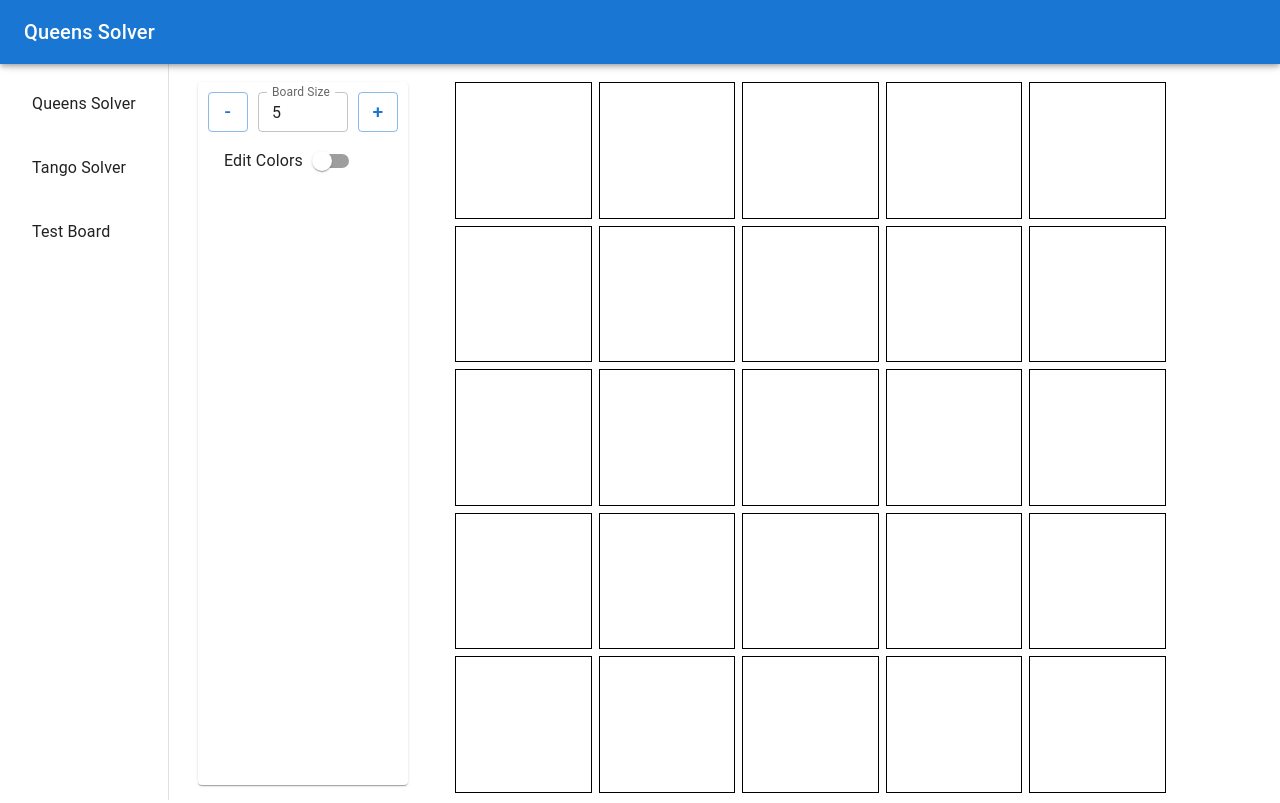
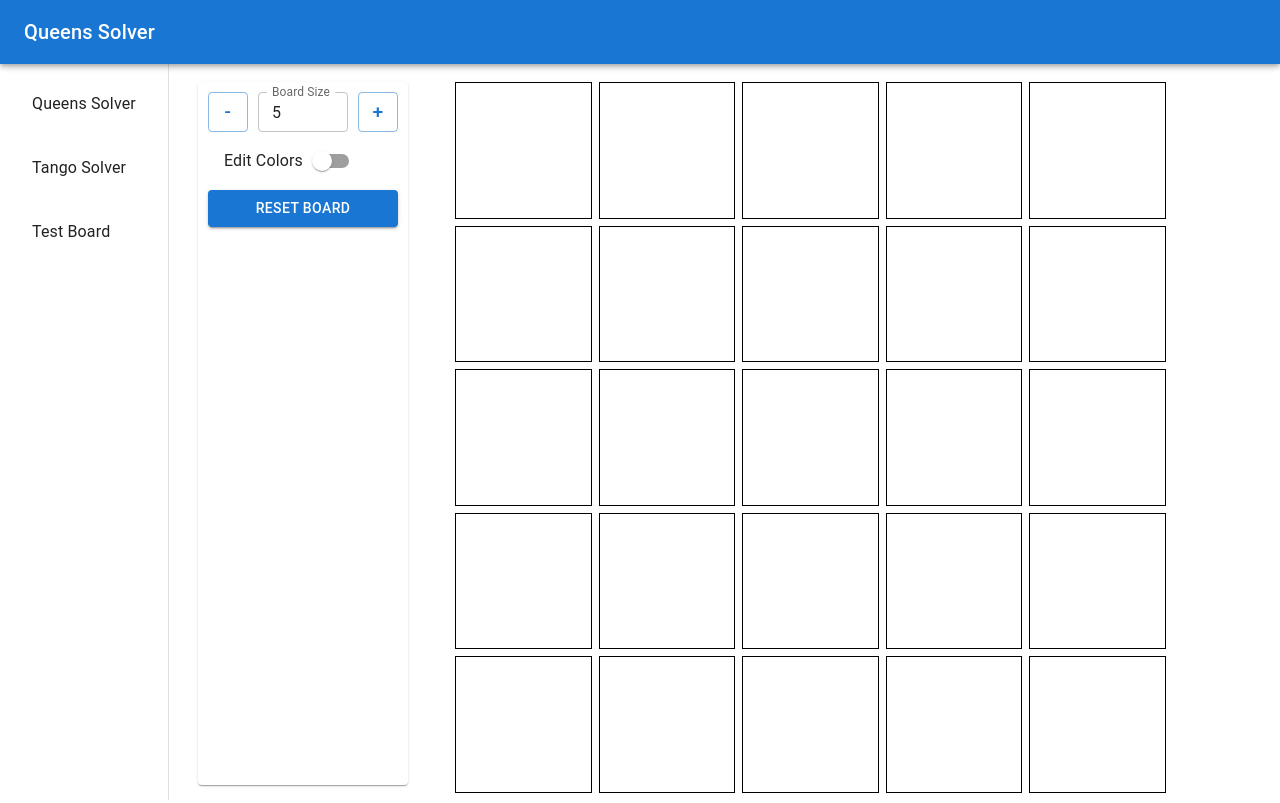
Before and after one commit to RileyCullen/game-solvers, a React (Vite) app: page / in a window 1280 px wide. Built offline with nearby package versions, Linux system fonts and the light colour scheme.

Commit message:
Add ability to reset board

```diff
--- a/src/apps/queens-solver/components/configuration-panel/configuration-panel.tsx
+++ b/src/apps/queens-solver/components/configuration-panel/configuration-panel.tsx
@@ -1,4 +1,4 @@
-import { Card } from '@mui/material';
+import { Button, Card } from '@mui/material';
 import { EditMode, QueensEditModes } from './panel-sections/edit-mode';
 import { BoardSize } from './panel-sections/board-size';
 
@@ -9,6 +9,7 @@ export interface ConfigurationPanelProps {
     setEditMode: (mode: QueensEditModes) => void;
     color: string;
     setColor: (color: string) => void;
+    resetBoard: () => void;
 }
 
 export function ConfigurationPanel(props: ConfigurationPanelProps) {
@@ -18,7 +19,8 @@ export function ConfigurationPanel(props: ConfigurationPanelProps) {
         editMode,
         setEditMode,
         color,
-        setColor
+        setColor,
+        resetBoard
     } = props;
 
     return (
@@ -42,6 +44,14 @@ export function ConfigurationPanel(props: ConfigurationPanelProps) {
                 color={color}
                 setColor={setColor}
             />
+            <>
+                <Button
+                    variant='contained'
+                    onClick={() => resetBoard()}
+                >
+                    Reset Board
+                </Button>
+            </>
         </Card>
     );
 }
--- a/src/apps/queens-solver/index.tsx
+++ b/src/apps/queens-solver/index.tsx
@@ -72,6 +72,7 @@ export default function QueensSolver() {
                 setEditMode={setEditMode}
                 color={color}
                 setColor={setColor}
+                resetBoard={() => setBoard(new QueensBoardModel(boardSize))}
             />
             <Box
                 ref={boardContainerRef}
```
